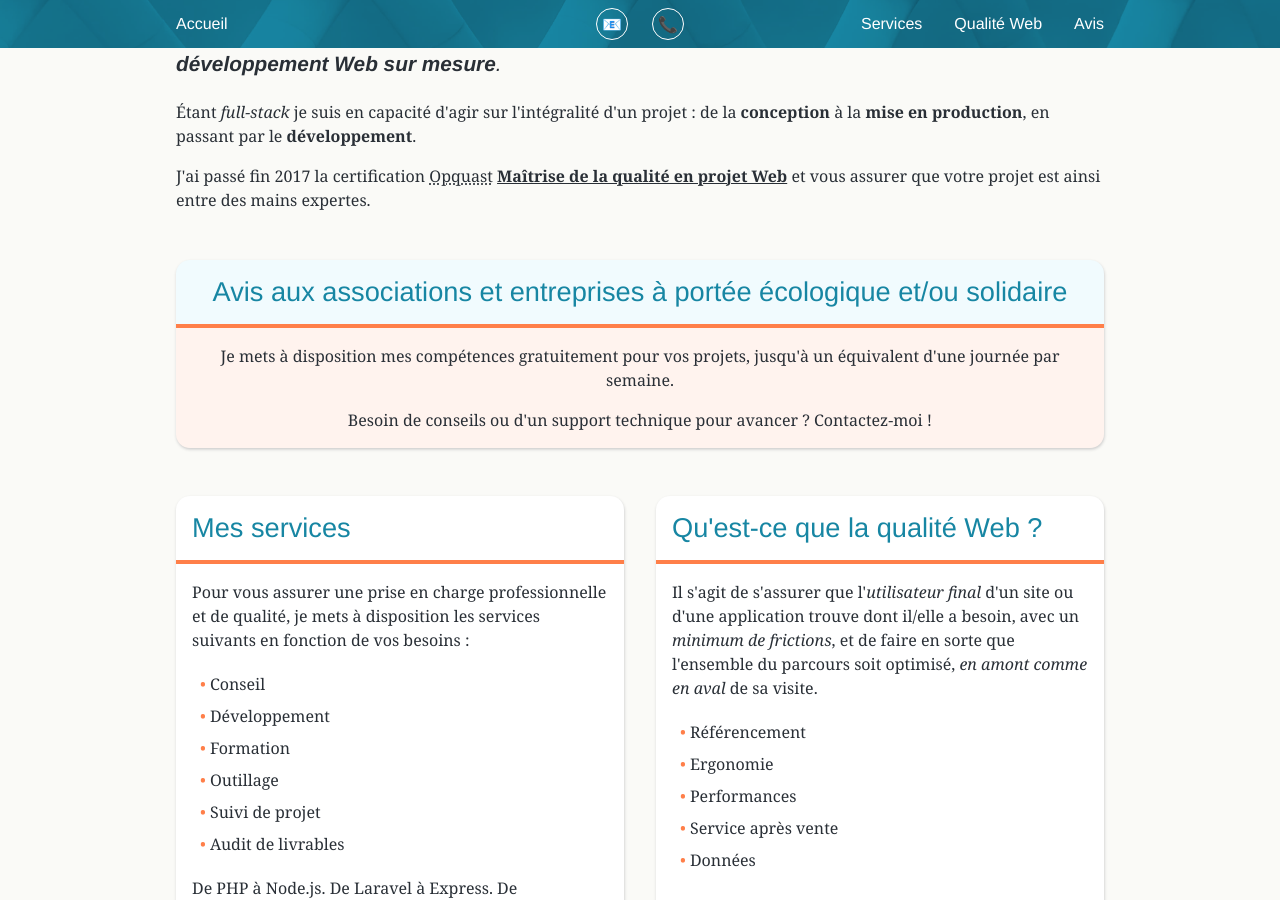
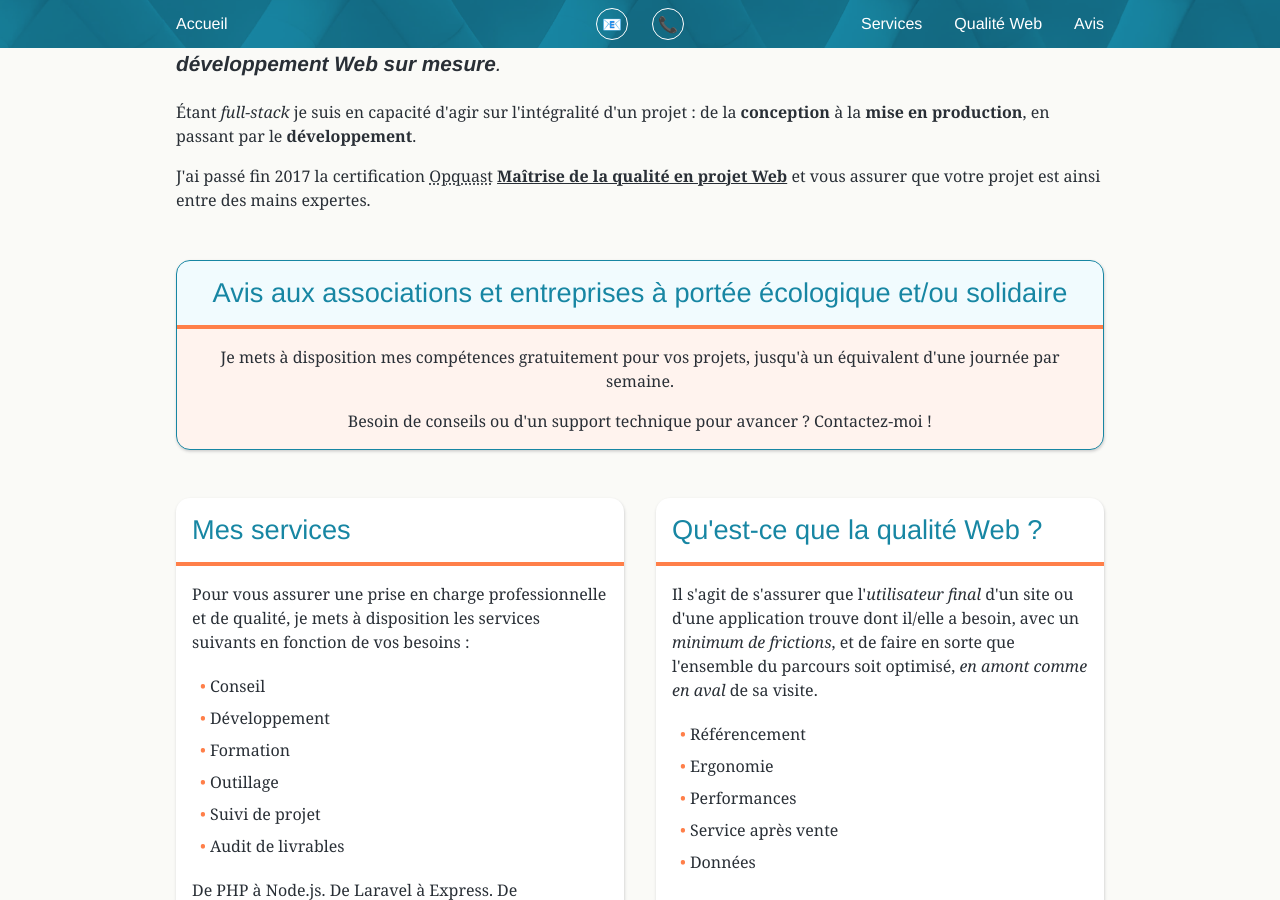
Before and after one commit to viki53/Website-static, a Jekyll site: the page built from index.html, in a window 1280 px wide and 900 px high, scrolled down 728 px. Built offline with Jekyll 4.4.1, drawn with Linux system fonts in a browser that asks for light colours; comment, search, counter and statistics services are not loaded.

Commit message:
Add border to announcement card

```diff
--- a/_sass/card.scss
+++ b/_sass/card.scss
@@ -19,6 +19,7 @@
 
 	&.announcement {
 		margin-bottom: 2rem;
+		border: 1px solid var(--color-helyo-blue);
 
 		& > .card-header {
 			background-color: #69d5f018;
```
